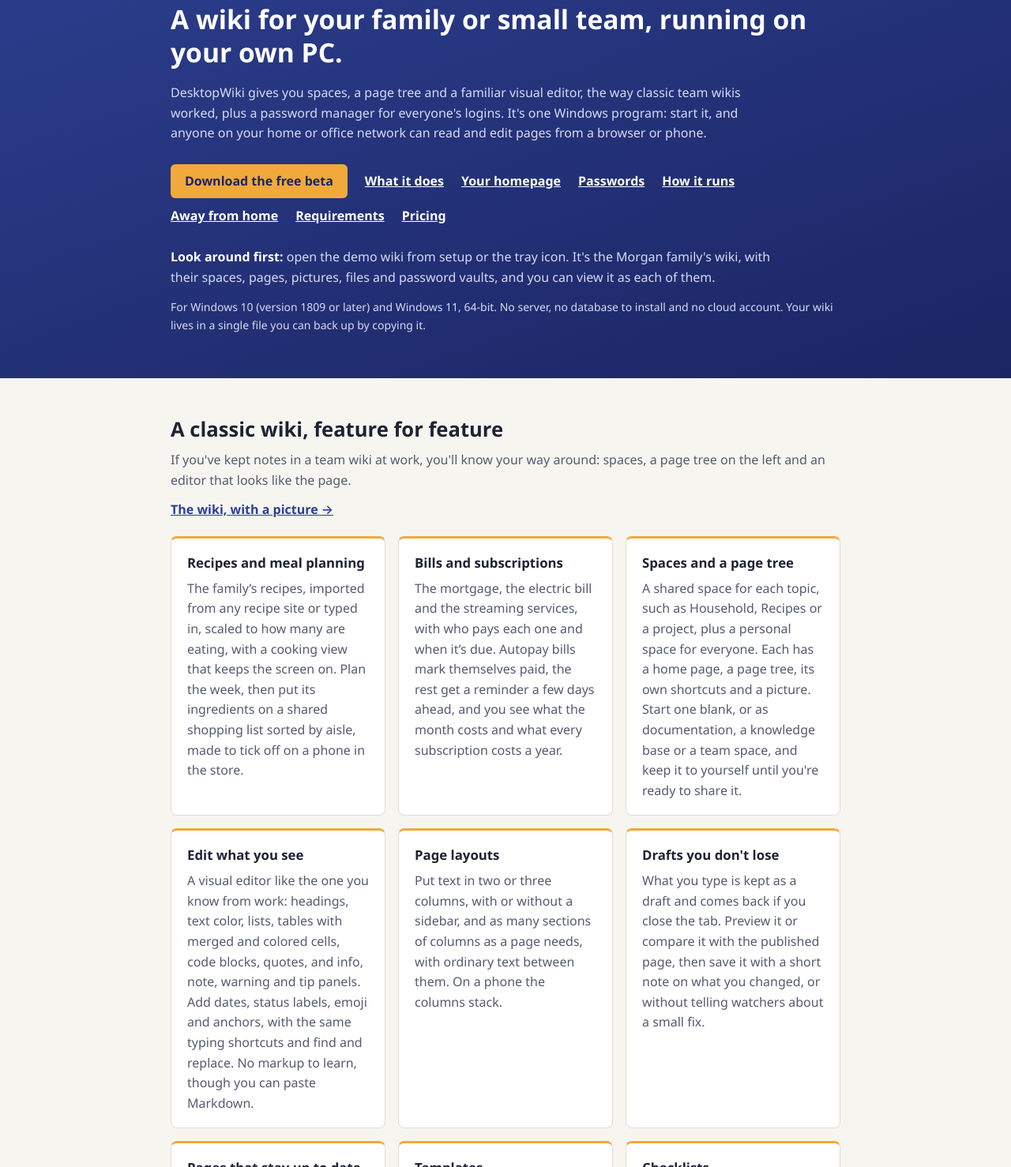
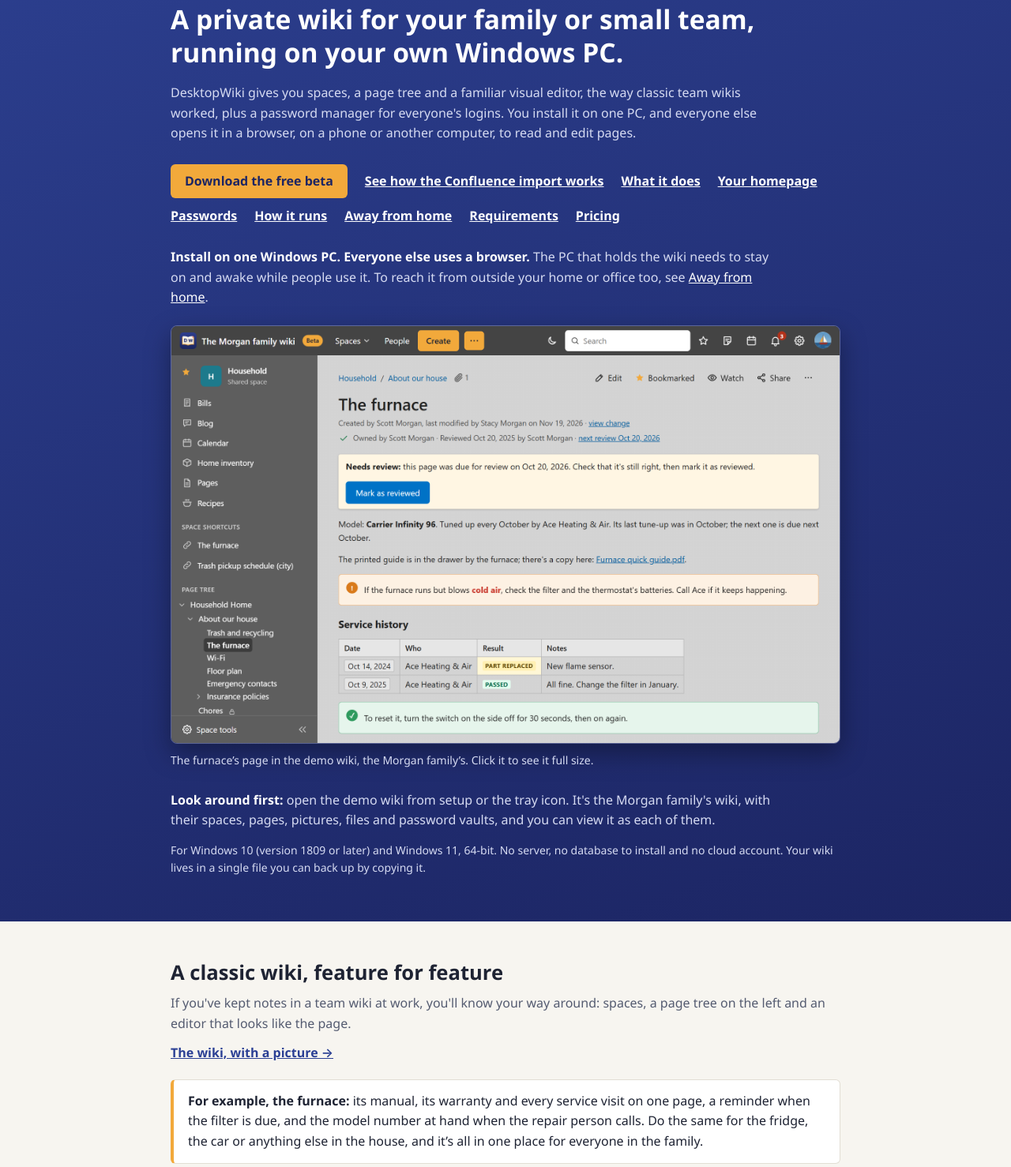
Before and after one commit to DesktopWiki/desktopwiki-website, a plain HTML site: page index.html in a window 1280 px wide. Shown: the part 105-1583 px from the top of the page at 79% size. Drawn offline with Linux system fonts and the light colour scheme.

Commit message:
Home page: Windows PC headline, furnace screenshot, always-on line, import link
The first screen now shows the demo wiki's furnace page, says the wiki
installs on one Windows PC that stays on and awake while everyone else uses
a browser, and links to the Confluence import page beside Download. The
features section opens with the furnace as an example and puts the home
inventory first.

Co-Authored-By: Claude Opus 5.5 <noreply@anthropic.com>

```diff
--- a/index.html
+++ b/index.html
@@ -34,11 +34,12 @@
         </button>
       </div>
 
-      <h1>A wiki for your family or small team, running on your own PC.</h1>
-      <p class="lede">DesktopWiki gives you spaces, a page tree and a familiar visual editor, the way classic team wikis worked, plus a password manager for everyone's logins. It's one Windows program: start it, and anyone on your home or office network can read and edit pages from a browser or phone.</p>
+      <h1>A private wiki for your family or small team, running on your own Windows PC.</h1>
+      <p class="lede">DesktopWiki gives you spaces, a page tree and a familiar visual editor, the way classic team wikis worked, plus a password manager for everyone's logins. You install it on one PC, and everyone else opens it in a browser, on a phone or another computer, to read and edit pages.</p>
 
       <div class="actions">
         <a class="button" href="download.html">Download the free beta</a>
+        <a href="features/import.html">See how the Confluence import works</a>
         <a href="#features">What it does</a>
         <a href="#homepage">Your homepage</a>
         <a href="#vaults">Passwords</a>
@@ -47,6 +48,14 @@
         <a href="#requirements">Requirements</a>
         <a href="pricing.html">Pricing</a>
       </div>
+
+      <p class="setup-note"><strong>Install on one Windows PC. Everyone else uses a browser.</strong> The PC that holds the wiki needs to stay on and awake while people use it. To reach it from outside your home or office too, see <a href="#away">Away from home</a>.</p>
+
+      <figure class="shot hero-shot">
+        <a class="shot-light" href="features/img/wiki-light.png"><img src="features/img/wiki-light.png" width="1920" height="1200" alt="DesktopWiki in a browser: the Household space with its page tree on the left and the page The furnace, with its owner and next review date, a warning panel about cold air, a table of service visits with colored status labels and a tip panel."></a>
+        <a class="shot-dark" href="features/img/wiki-dark.png"><img src="features/img/wiki-dark.png" width="1920" height="1200" loading="lazy" alt="DesktopWiki in a browser: the Household space with its page tree on the left and the page The furnace, with its owner and next review date, a warning panel about cold air, a table of service visits with colored status labels and a tip panel. In dark mode."></a>
+        <figcaption>The furnace&rsquo;s page in the demo wiki, the Morgan family&rsquo;s. Click it to see it full size.</figcaption>
+      </figure>
 
       <p class="demo-note"><strong>Look around first:</strong> open the demo wiki from setup or the tray icon. It's the Morgan family's wiki, with their spaces, pages, pictures, files and password vaults, and you can view it as each of them.</p>
       <p class="fine">For Windows 10 (version 1809 or later) and Windows 11, 64-bit. No server, no database to install and no cloud account. Your wiki lives in a single file you can back up by copying it.</p>
@@ -60,7 +69,13 @@
 
       <p class="section-more"><a href="features/wiki.html">The wiki, with a picture &rarr;</a></p>
 
+      <p class="example"><strong>For example, the furnace:</strong> its manual, its warranty and every service visit on one page, a reminder when the filter is due, and the model number at hand when the repair person calls. Do the same for the fridge, the car or anything else in the house, and it&rsquo;s all in one place for everyone in the family.</p>
+
       <div class="grid">
+        <a class="card card-link" href="features/wiki.html#home-inventory">
+          <h3>A home inventory</h3>
+          <p>The furnace, the fridge, the TV and the car, with model and serial numbers, receipts, manuals, photos and warranties. Upkeep on a schedule with a Done button, a reminder when it&rsquo;s due or a warranty is about to end, and an insurance list to print after a fire or theft.</p>
+        </a>
         <a class="card card-link" href="features/wiki.html#recipes">
           <h3>Recipes and meal planning</h3>
           <p>The family&rsquo;s recipes, imported from any recipe site or typed in, scaled to how many are eating, with a cooking view that keeps the screen on. Plan the week, then put its ingredients on a shared shopping list sorted by aisle, made to tick off on a phone in the store.</p>
@@ -184,10 +199,6 @@
         <a class="card card-link" href="features/wiki.html#tasks-and-chores">
           <h3>Tasks and chores</h3>
           <p>@mention someone in a checklist item, add a date, and it's their task, or use Add a task on My tasks. Everyone sees theirs on My tasks and their homepage, the bell reminds them on the day, and kids can check off their own chores on pages they can only read. A Task report lists who has what, as in Confluence.</p>
-        </a>
-        <a class="card card-link" href="features/wiki.html#home-inventory">
-          <h3>A home inventory</h3>
-          <p>The furnace, the fridge, the TV and the car, with model and serial numbers, receipts, manuals, photos and warranties. Upkeep on a schedule with a Done button, a reminder when it&rsquo;s due or a warranty is about to end, and an insurance list to print after a fire or theft.</p>
         </a>
         <a class="card card-link" href="features/wiki.html#notes">
           <h3>Sticky notes</h3>
--- a/styles.css
+++ b/styles.css
@@ -176,6 +176,28 @@ pre code { padding: 0; background: none; }
   max-width: 760px;
 }
 .demo-note strong { color: var(--hero-text); }
+
+.setup-note {
+  color: var(--hero-muted);
+  margin: 0 0 8px;
+  max-width: 760px;
+}
+.setup-note strong,
+.setup-note a { color: var(--hero-text); }
+
+/* .shot.hero-shot outranks the .shot rules further down. */
+.shot.hero-shot { margin: 22px 0 26px; max-width: 960px; }
+.shot.hero-shot img { border-color: rgba(255, 255, 255, 0.25); box-shadow: 0 12px 32px rgba(0, 0, 0, 0.35); }
+.shot.hero-shot figcaption { color: var(--hero-muted); }
+
+.example {
+  margin: 0 0 24px;
+  padding: 14px 18px;
+  background: var(--surface);
+  border: 1px solid var(--border);
+  border-left: 4px solid var(--accent);
+  border-radius: 6px;
+}
 
 .hero-small { padding-bottom: 36px; }
 .hero-small h1 { margin-bottom: 0; }
```
